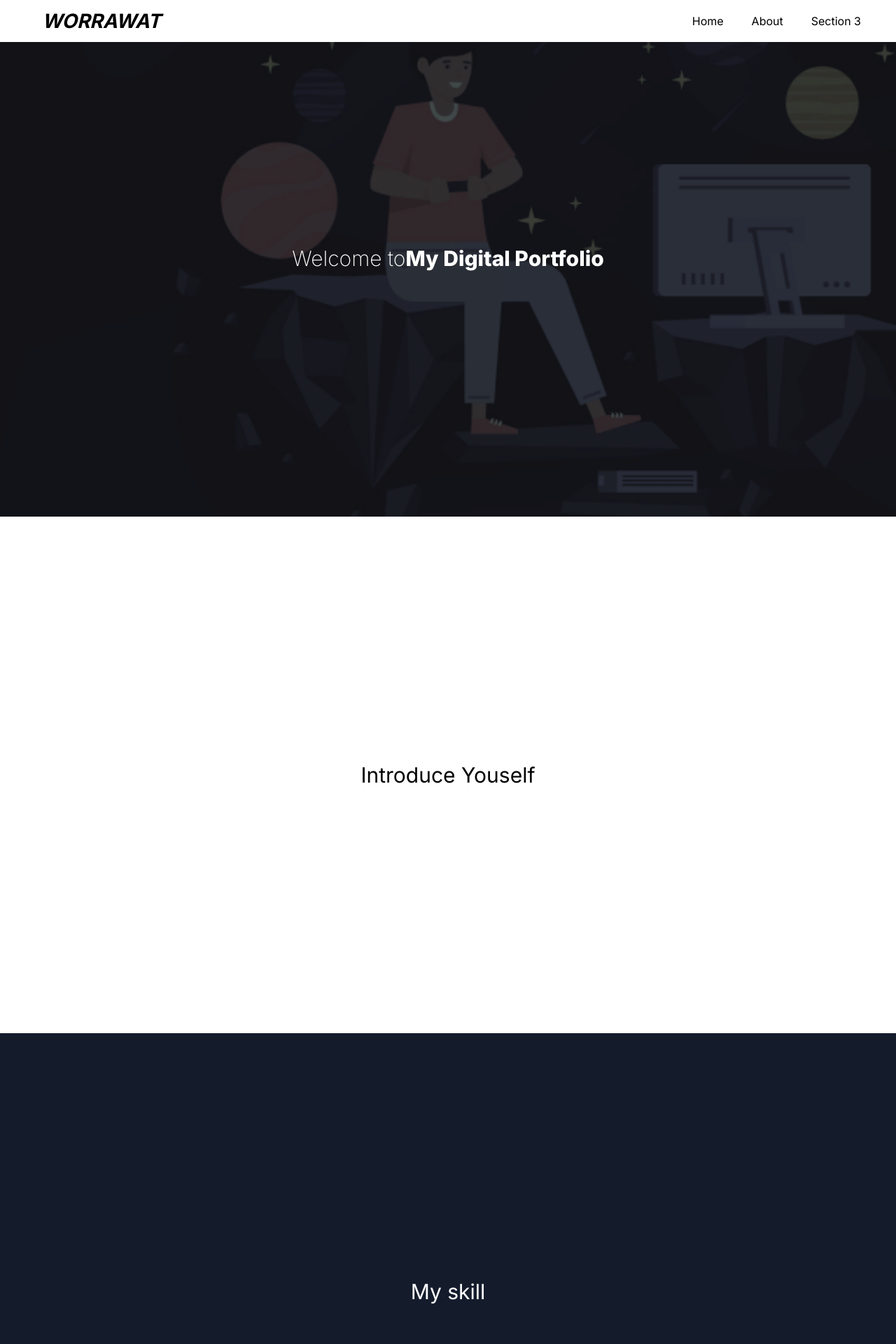
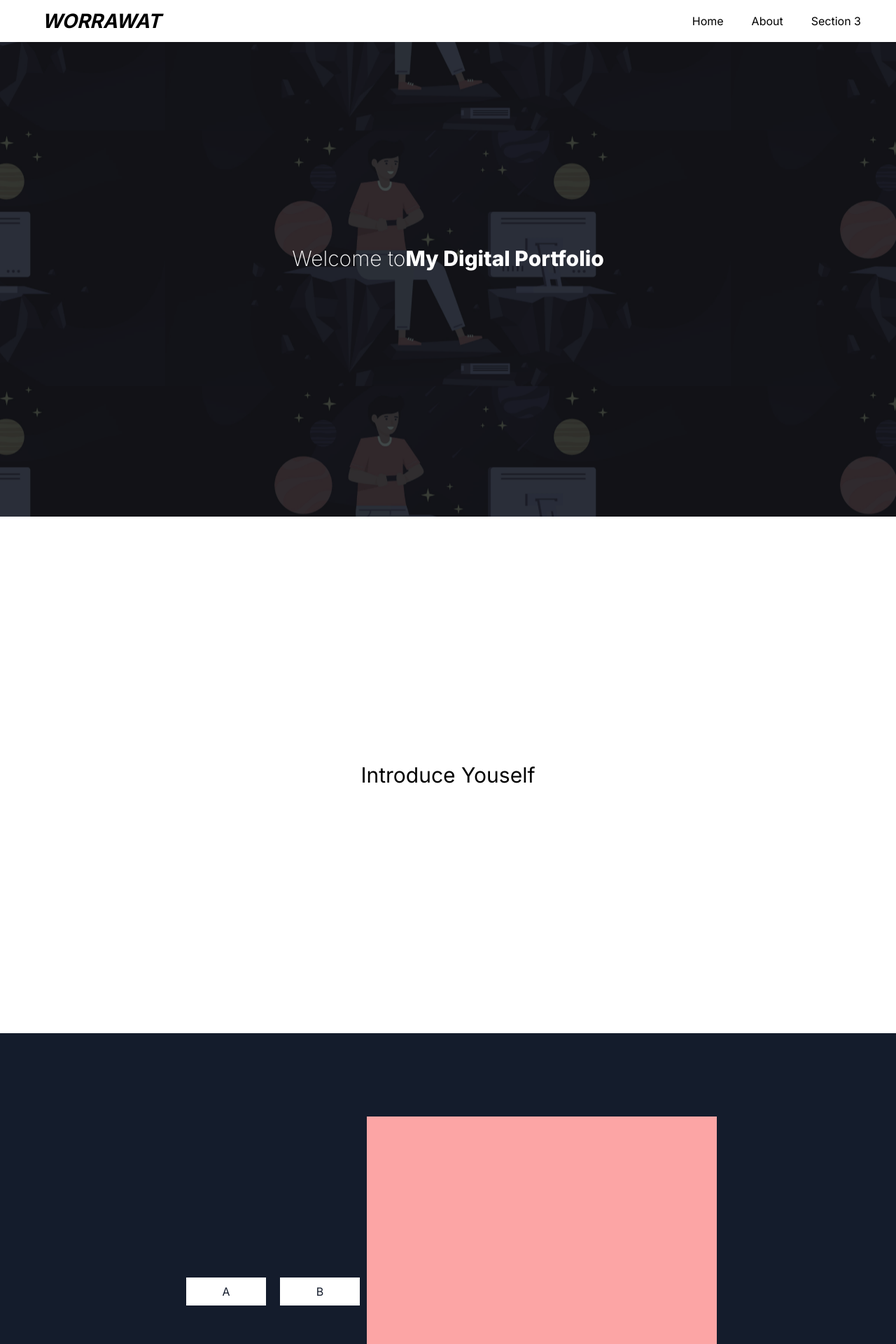
Before and after one commit to Worrawatsoda/sodaportfolio, a Next.js app: page / in a window 1280 px wide. Shown: the top 1920 px of the page at 70% size. Built offline with nearby package versions, Linux system fonts and the light colour scheme.

Commit message:
useState

```diff
--- a/package.json
+++ b/package.json
@@ -9,6 +9,7 @@
     "lint": "next lint"
   },
   "dependencies": {
+    "@types/react": "18.2.6",
     "next": "14.0.2",
     "react": "^18",
     "react-dom": "^18",
--- a/src/app/page.tsx
+++ b/src/app/page.tsx
@@ -1,25 +1,37 @@
+"use client";
 import Image from 'next/image'
+import React  , { useState } from "react"
 
+// const [mySkillButton, setMySkillButton]= useState(false);
+// console.log(mySkillButton)
 export default function Home() {
+  const [mySkillButton, setMySkillButton]= useState("A");
+  console.log("ค่าตัวแปร: "+mySkillButton)
+  const handleMySkillButton = (param:any) => {
+    setMySkillButton(param)
+    console.log(param)
+    console.log("ตัวแปร: "+mySkillButton)
+  }
+
   return (
     <main className="min-h-screen scroll-smooth">
 
-      <div className='flex fixed items-center justify-between p-[30px]  w-full h-[42px] bg-white z-40'>
-        <div className='p-[30px] cursor-pointer font-bold italic text-[28px] z-50 text-black'>WORRAWAT</div>
-        <div className='z-50 '>
+      <div className='flex fixed items-center justify-between p-[30px]  w-full h-[42px] bg-secondary '>
+        <div className='p-[30px] cursor-pointer font-bold italic text-[28px] z-50 text-textPrimary'>WORRAWAT</div>
+        <div className=' '>
           <ul className='list-none'>
             <li className='inline-block p-[20px] transition-all hover:bg-grey '>
-              <a className='transition-all hover:bg-grey text-black' href="#section1">
+              <a className='transition-all hover:bg-grey text-textPrimary' href="#section1">
                 Home
               </a>
             </li>
             <li className='inline-block p-[20px] transition-all hover:bg-grey '>
-              <a className='transition-all hover:bg-grey text-black' href="#section2">
+              <a className='transition-all hover:bg-grey text-textPrimary' href="#section2">
                 About
               </a>
             </li>
             <li className='inline-block p-[20px] transition-all hover:bg-grey '>
-              <a className='transition-all hover:bg-grey text-black' href="#section3">
+              <a className='transition-all hover:bg-grey text-textPrimary' href="#section3">
                 Section 3
               </a>
             </li>
@@ -28,18 +40,22 @@ export default function Home() {
       </div>
 
 
-      <section id="section1" className='flex items-center justify-center w-full h-[738px] bg-[#141C2C] bg-[url(/preprofile.png)] bg-cover '>
+      <section id="section1" className='flex items-center justify-center w-full h-[738px]  bg-[url(/preprofile.png)]  bg-center '>
         <h1 className='text-white text-[30px] font-extralight'>Welcome to </h1><br />
         <p className='text-white text-[30px] font-extrabold '>My Digital Portfolio</p>
 
       </section>
 
-      <section id="section2" className='flex items-center justify-center w-full h-[738px] bg-white '>
-        <p className='text-[30px]'>Introduce Youself</p>
+      <section id="section2" className='flex items-center justify-center w-full h-[738px] bg-secondary '>
+        <p className='text-[30px] '>Introduce Youself</p>
       </section>
 
-      <section id="section3" className='flex items-center justify-center w-full h-[738px] bg-[#141C2C]'>
-        <p className='text-white text-[30px]'>My skill</p>
+      <section id="section3" className='flex items-center justify-center w-full h-[738px] bg-primary'>
+
+        <button className='text-primary w-[114px] h-[40px] bg-secondary m-[10px]' onClick={(e)=>handleMySkillButton("A")}> A </button>
+        <button className='text-primary w-[114px] h-[40px] bg-secondary m-[10px]' onClick={(e)=>handleMySkillButton("B")}> B </button>
+        {mySkillButton == "A"? (<><div className='w-[500px] h-[500px] bg-red-300'><p></p></div></>):(<></>)}
+        {mySkillButton == "B"? (<><div className='w-[50px] h-[50px] bg-red-500'></div></>):(<></>)}
       </section>
 
 
--- a/tailwind.config.ts
+++ b/tailwind.config.ts
@@ -13,6 +13,12 @@ const config: Config = {
         'gradient-conic':
           'conic-gradient(from 180deg at 50% 50%, var(--tw-gradient-stops))',
       },
+      colors:{
+          primary: "#141C2C",
+          secondary: "#FFFFFF",
+          textPrimary: "#000000",
+          activebutton: "#FFE500",
+         }
     },
   },
   plugins: [],
```
